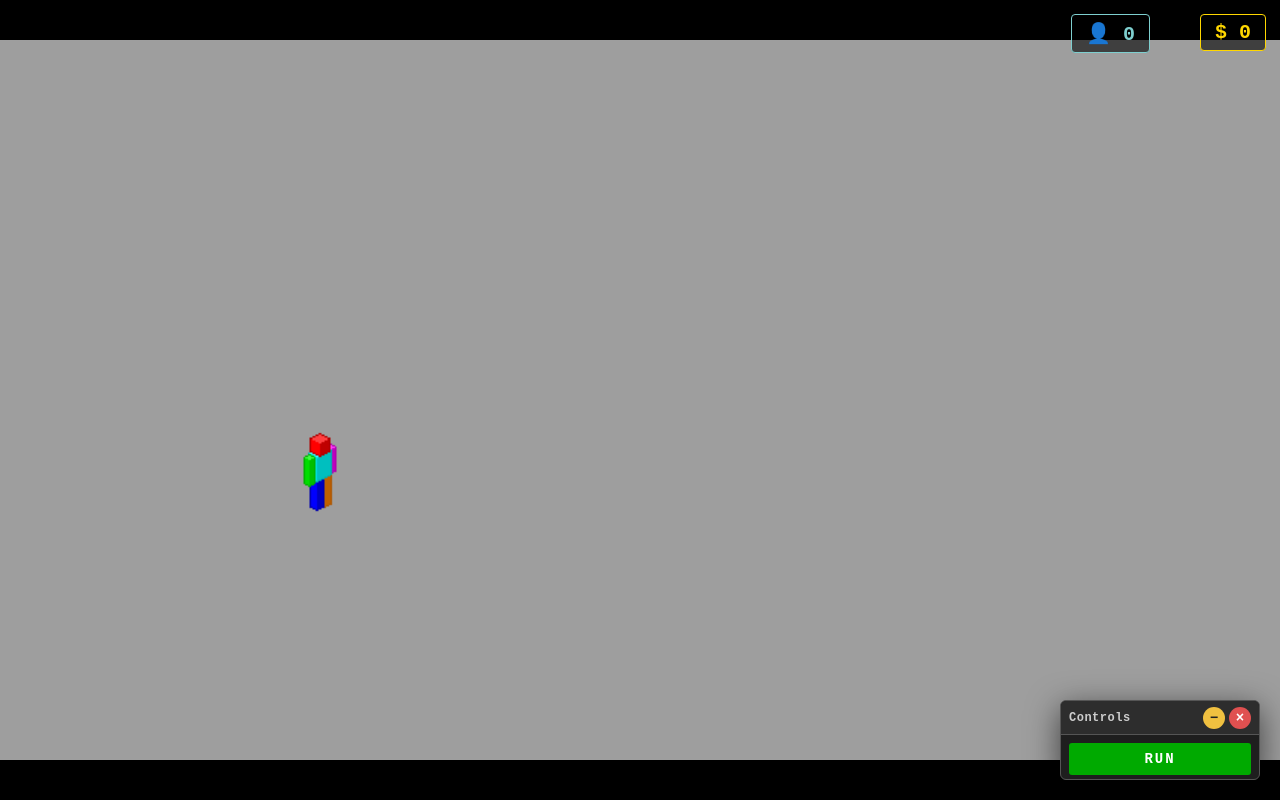
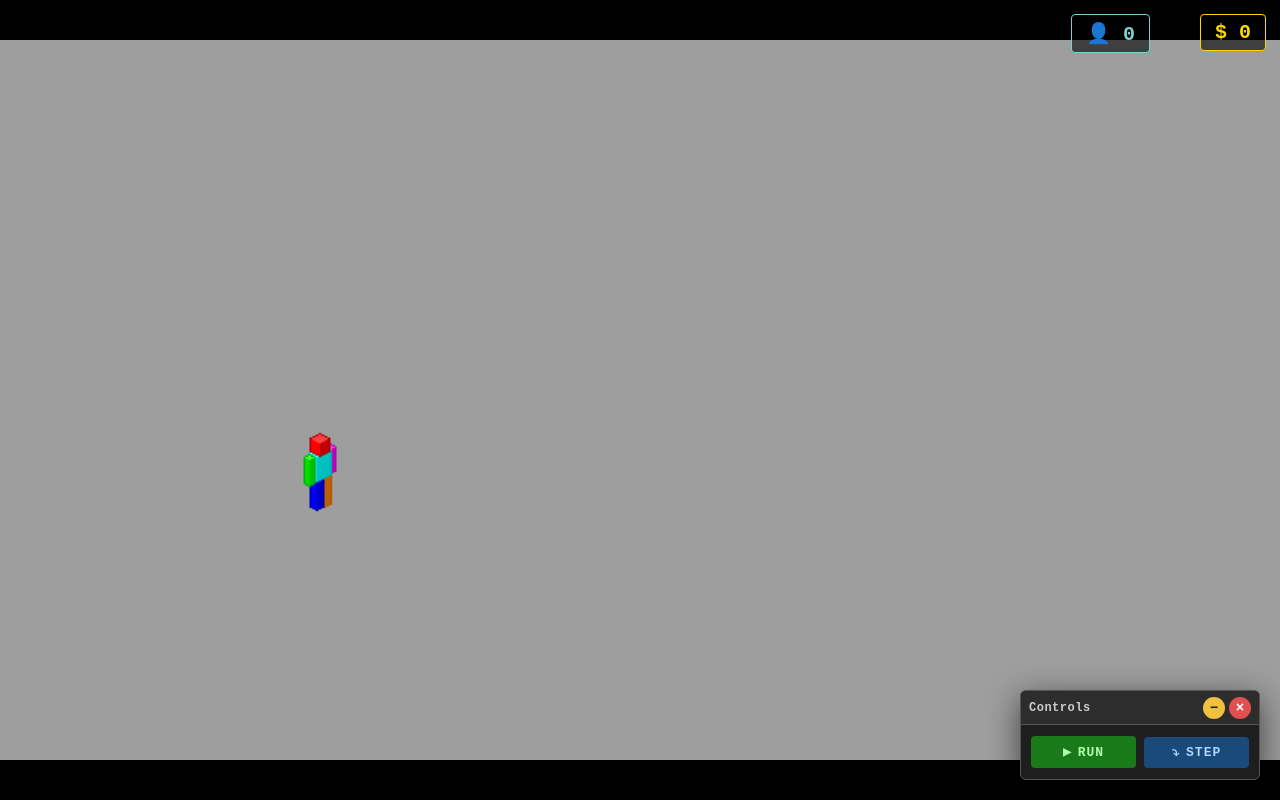
Before and after one commit to f-fabian/JS-Restaurant, a plain HTML site: page index.html in a window 1280 px wide. Drawn offline with Linux system fonts and the light colour scheme.

Commit message:
step button added

```diff
--- a/css/style.css
+++ b/css/style.css
@@ -177,20 +177,36 @@ html, body {
     border-color: #888;
 }
 
-/* ── RUN button (inside Controls window) ─────────────────────── */
-#runBtn {
-    width: 100%;
-    background: #0a0;
-    color: white;
+/* ── Controls window buttons ──────────────────────────────────── */
+.wm-controls-bar {
+    display: flex;
+    gap: 8px;
+    padding: 10px !important;
+    align-items: center;
+}
+
+#runBtn, #stepBtn {
+    flex: 1;
+    display: flex;
+    align-items: center;
+    justify-content: center;
+    gap: 6px;
     border: none;
-    padding: 8px;
+    padding: 8px 6px;
     font-family: monospace;
-    font-size: 14px;
+    font-size: 13px;
     font-weight: bold;
     cursor: pointer;
-    letter-spacing: 2px;
-    border-radius: 3px;
+    border-radius: 4px;
+    letter-spacing: 1px;
+    transition: background 0.15s, opacity 0.15s;
 }
 
-#runBtn:hover    { background: #0d0; }
-#runBtn:disabled { background: #050; color: #666; cursor: default; }
+#runBtn         { background: #1a7a1a; color: #afffaf; }
+#runBtn:hover   { background: #22a022; }
+
+#stepBtn        { background: #1a4a7a; color: #afd4ff; }
+#stepBtn:hover  { background: #2260aa; }
+
+#runBtn:disabled,
+#stepBtn:disabled { opacity: 0.35; cursor: default; }
--- a/js/main.js
+++ b/js/main.js
@@ -98,8 +98,8 @@ async function runCustomer(customer, cocktail, slot, initialDelay) {
 const wm = new WindowManager();
 
 // Controls window — anchored to the bottom-right corner
-const WIN_W = 200;
-const WIN_H = 80;
+const WIN_W = 240;
+const WIN_H = 90;
 const { win: controlsWin, content: controlsContent } = wm.spawn({
     title:  'Controls',
     x:      window.innerWidth  - WIN_W - 20,
@@ -108,23 +108,34 @@ const { win: controlsWin, content: controlsContent } = wm.spawn({
     height: WIN_H,
 });
 
-// Re-anchor to bottom-right whenever the viewport changes.
 window.addEventListener('resize', () => {
     controlsWin.style.left = `${window.innerWidth  - WIN_W - 20}px`;
     controlsWin.style.top  = `${window.innerHeight - WIN_H - 20}px`;
 });
 
-const runBtn = document.createElement('button');
-runBtn.id          = 'runBtn';
-runBtn.textContent = 'RUN';
-controlsContent.style.padding = '8px';
-controlsContent.appendChild(runBtn);
+controlsContent.className += ' wm-controls-bar';
+
+const runBtn  = document.createElement('button');
+runBtn.id        = 'runBtn';
+runBtn.innerHTML = '▶ <span>RUN</span>';
+
+const stepBtn = document.createElement('button');
+stepBtn.id        = 'stepBtn';
+stepBtn.innerHTML = '⤵ <span>STEP</span>';
+
+controlsContent.append(runBtn, stepBtn);
 
 runBtn.addEventListener('click', () => {
-    runBtn.disabled    = true;
-    runBtn.textContent = 'RUNNING';
+    runBtn.disabled      = true;
+    runBtn.innerHTML     = '▶ <span>RUNNING</span>';
+    stepBtn.disabled     = true;
 
     runCustomer(customers[0], cocktails[0], 0, randBetween(3000,  7000));
     runCustomer(customers[1], cocktails[1], 1, randBetween(9000,  15000));
     runCustomer(customers[2], cocktails[2], 2, randBetween(16000, 24000));
 }, { once: true });
+
+// STEP — reserved for line-by-line code execution (wired in future tasks)
+stepBtn.addEventListener('click', () => {
+    console.log('[STEP] not yet implemented');
+});
```
